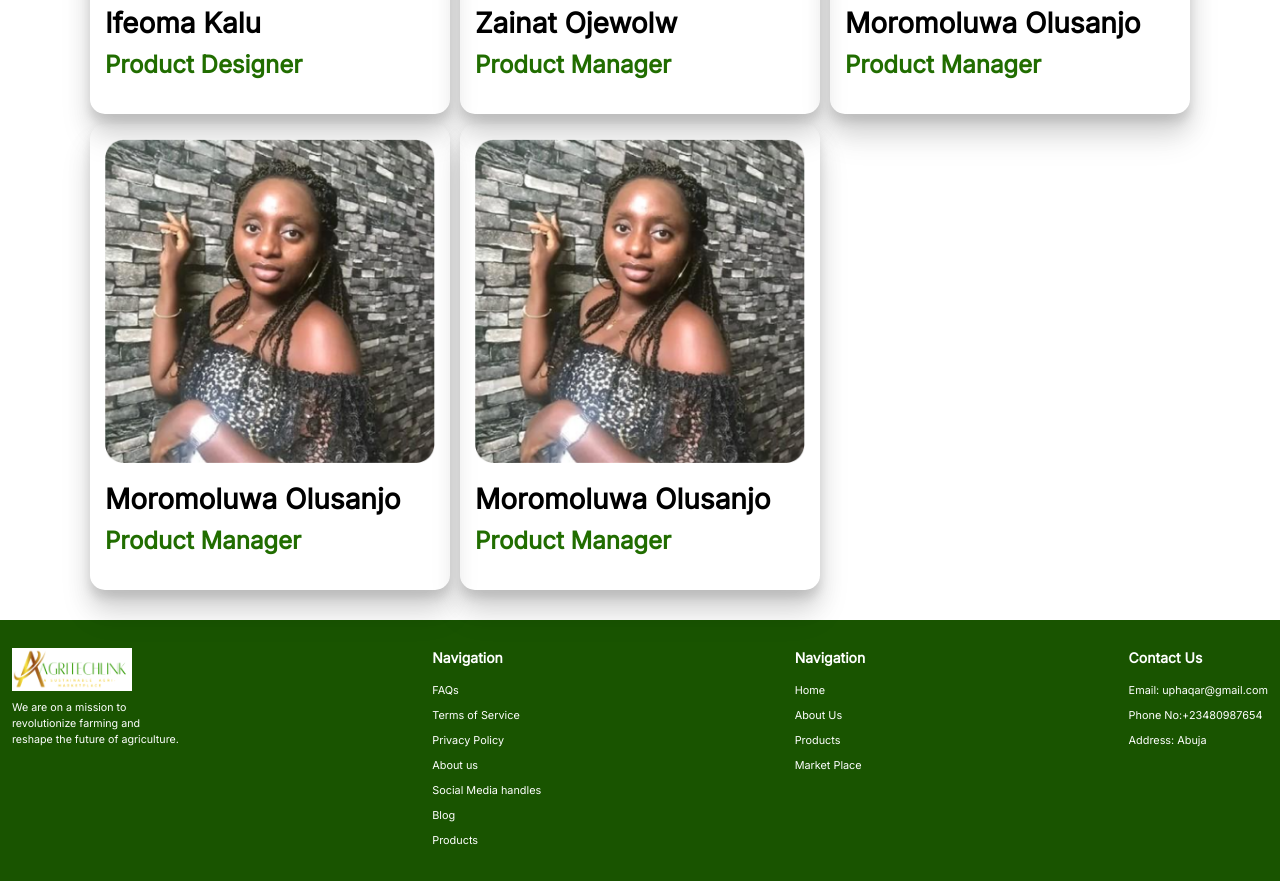
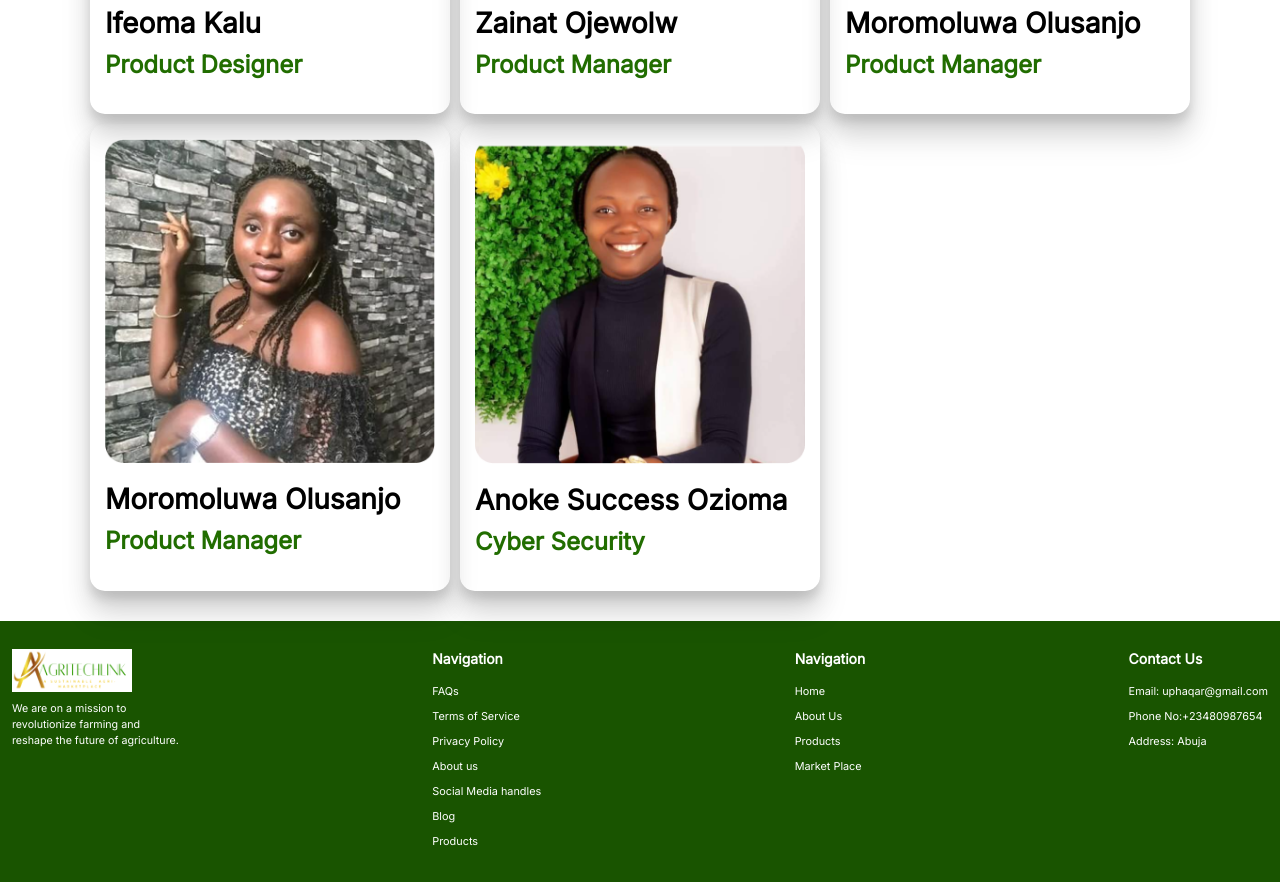
Before and after one commit to Ahnob/agritechcapstonereact, a React (Vite) app: page /Aboutus in a window 1280 px wide. Shown: the part 4140-5022 px from the top of the page. Built offline with nearby package versions, Linux system fonts and the light colour scheme.

Commit message:
started adding pictures of team mates on the about us

```diff
--- a/src/components/Aboutus/AboutUs.jsx
+++ b/src/components/Aboutus/AboutUs.jsx
@@ -4,6 +4,17 @@ import aboutPgImg3 from "../../assets/whatweoffer-newimage.svg";
 import team_first from "../../assets/firstimage.png";
 import team_second from "../../assets/second-image.svg";
 import team_third from "../../assets/third-image.png";
+import team_fourth from "../../assets/fourth-image.png"
+import team_fifth from "../../assets/fifth-image.png"
+import team_six from "../../assets/sixth-image.png"
+import team_seventh from "../../assets/seventh-image.png"
+import team_eight from "../../assets/eight-image.png"
+import team_ninth from "../../assets/ninth-image.png"
+
+
+
+
+
 import aboutPgIcon from "../../assets/aboutPgIcon.png";
 import Footer from "../footer/Footer";
 import "./Aboutus.css";
@@ -232,10 +243,10 @@ const AboutUs = () => {
           </div>
           <div className="teamCards">
             <div className="teamCard">
-              <img src={team_third} alt="" className="teamImg" />
+              <img src={team_ninth} alt="" className="teamImg" />
               <br />
-              <div className="teamName">Moromoluwa Olusanjo</div>
-              <div className="teamRole">Product Manager</div>
+              <div className="teamName">Anoke Success Ozioma</div>
+              <div className="teamRole">Cyber Security</div>
             </div>
           </div>
         </div>
```
